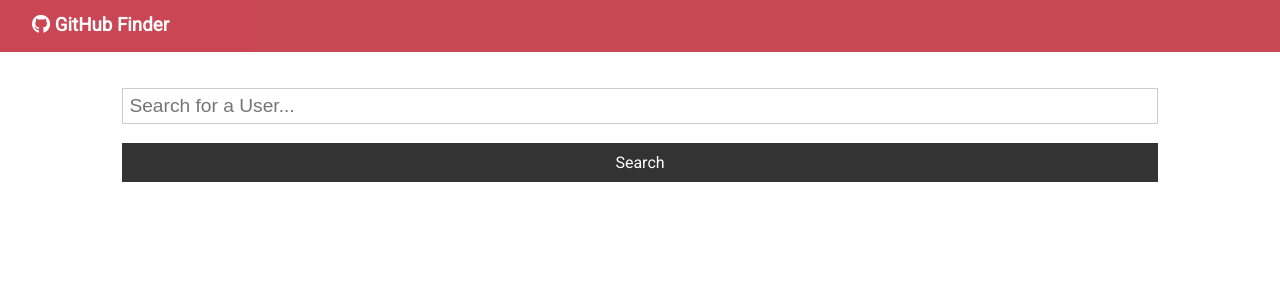
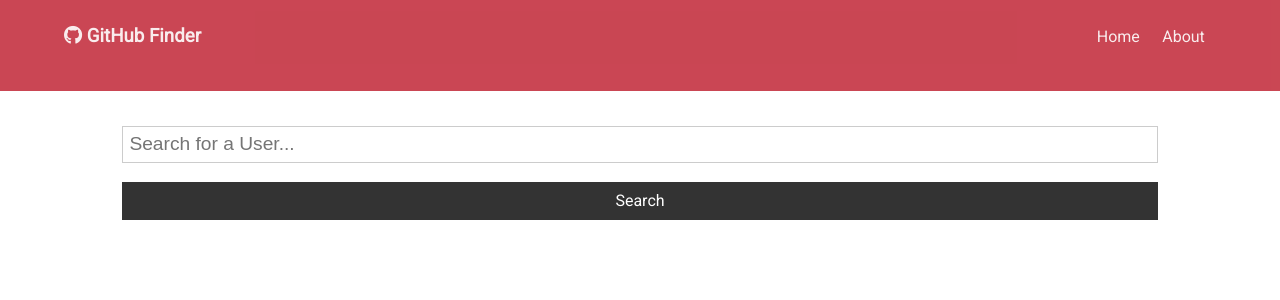
Before and after one commit to roxannebobby/github-user-finder-app, a React (Create React App) app: page / in a window 1280 px wide. Shown: the top 300 px of the page. Built offline with nearby package versions, Linux system fonts and the light colour scheme.

Commit message:
links added to navbar

```diff
--- a/src/components/layout/NavBar.js
+++ b/src/components/layout/NavBar.js
@@ -1,12 +1,21 @@
 import React from 'react';
+import { Link } from 'react-router-dom';
 import PropTypes from 'prop-types';
 
 const NavBar = ({ icon, title }) => {
 	return (
-		<nav>
+		<nav className='navbar bg-primary'>
 			<h1>
 				<i className={icon} /> {title}
 			</h1>
+			<ul>
+				<li>
+					<Link to='/'>Home</Link>
+				</li>
+				<li>
+					<Link to='/about'>About</Link>
+				</li>
+			</ul>
 		</nav>
 	);
 };
```
